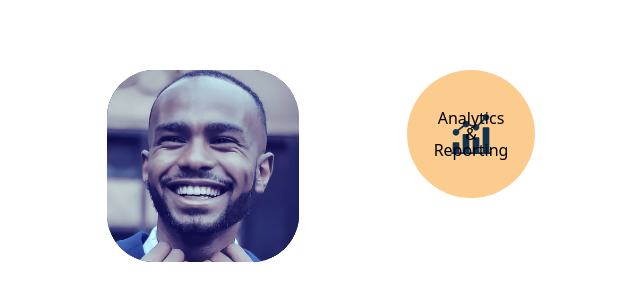
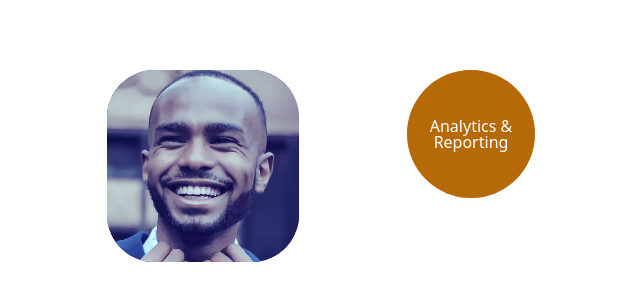
Before and after one commit to Annie-Huang/seamless-can-i-clone-it, a website: page src/index.html in a window 1280 px wide. Shown: the part 330-630 px from the top of the page, without its empty margins (437-1077 px from the left). Drawn offline with nearby package versions, Linux system fonts and the light colour scheme; files that its build step writes are made by us from their sources.

Commit message:
Style the <p>

```diff
--- a/src/sass/base/_orbit.scss
+++ b/src/sass/base/_orbit.scss
@@ -33,6 +33,9 @@ body {
     width: 8rem;
     aspect-ratio: 1 / 1;
     border-radius: 50%;
+    overflow: hidden;
+    font-weight: 500;
+    color: var(--white-light);
     text-align: center;
     line-height: 1;
 
@@ -42,6 +45,14 @@ body {
       left: 50%;
       transform: translate(-50%, -50%);
     }
+
+    p {
+      background: var(--orange-dark);
+      width: 100%;
+      height: 100%;
+      display: grid;
+      place-items: center;
+    }
   }
 
   li:first-child {
```
Also changed, not shown: public/css/style.css, 1 other file.
